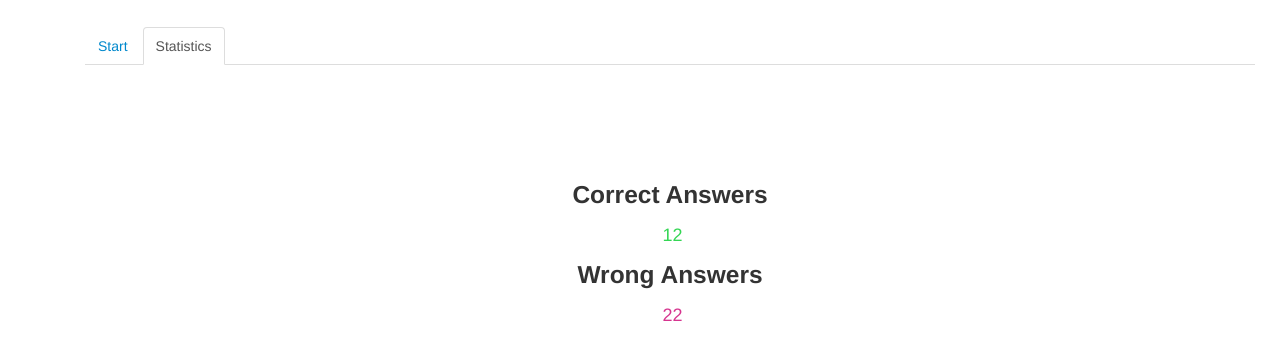
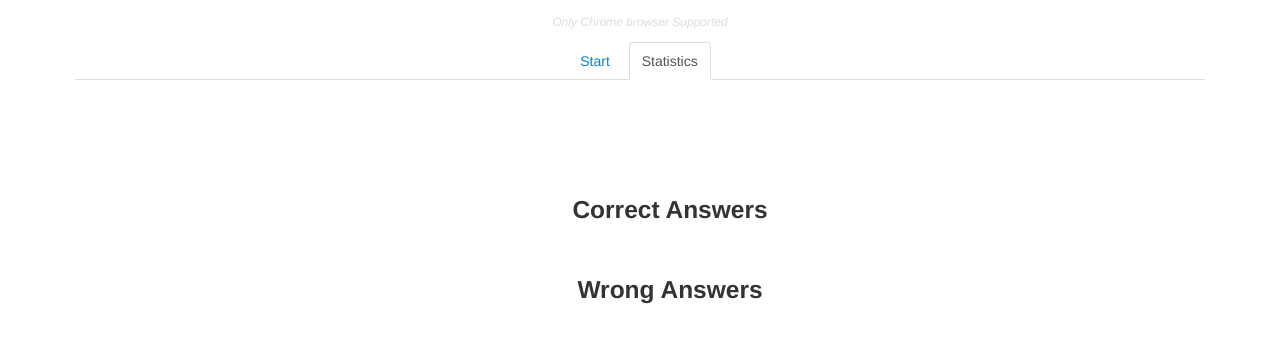
Before and after one commit to kienluu/simple-pitch-trainer, a plain HTML site: page webapp/index.html in a window 1280 px wide. Both pictures are taken after a click on the link "Statistics". Shown: the part 53-412 px from the top of the page. Drawn offline with Linux system fonts and the light colour scheme.

Commit message:
fix bootstrap layout and more styles
Signed-off-by: Kien Luu <kienluu@kien56.local>

```diff
--- a/webapp/index.html
+++ b/webapp/index.html
@@ -28,16 +28,16 @@
         <![endif]-->
 
         <!-- Add your site or application content here -->
-        <div class="container">
+        <div class="container main-content">
 
         <div class="row-fluid">
+            <div class="span12">
                 <header><h1>Simple Pitch Trainer</h1></header>
-
-            <ul class="nav nav-tabs span12">
+                <p class="support-text">Only Chrome browser Supported</p>
+                <ul class="nav nav-tabs">
                     <li class="active"><a  data-toggle="tab" href="#startpage">Start</a></li>
                     <li><a href="#stats" data-toggle="tab">Statistics</a></li>
                 </ul>
-
                 <div class="tab-content span12">
                     <div class="tab-pane active start-page" id="startpage">
                                     <div class="start-box">
@@ -82,11 +82,12 @@
                     </div>
                     <div class="tab-pane stats-box" id="stats">
                         <h3>Correct Answers</h3>
-                    <p class="correct">&nbsp;12</p>
+                        <p class="correct">&nbsp;</p>
                         <div class="divider"></div>
                         <h3>Wrong Answers</h3>
-                    <p class="wrong">&nbsp;22</p>
+                        <p class="wrong">&nbsp;</p>
                     </div>
+                </div><!-- class="tab-content" -->
             </div>
         </div>
 
--- a/webapp/sass/style.scss
+++ b/webapp/sass/style.scss
@@ -1,15 +1,27 @@
+//@import 'compass/css3';
+
 
 h1 {
   text-align: center;
-  margin-bottom: 30px;
+  margin-bottom: 15px;
 }
 
-ul.tabs {
+
+ul.nav-tabs {
   text-align: center;
+  margin-left: 20px;
+  margin-right: 20px;
 }
 
 $mainPageTopPadding: 90px;
 $contentFontSize: 18px;
+
+.support-text {
+  text-align: center;
+  font-size: 12px;
+  color: #dcdcdc;
+  font-style: italic;
+}
 
 .tab-pane {
   font-size: $contentFontSize;
@@ -97,8 +109,6 @@ $paddingA: 15px;
 
 // Responsive Changes
 
-/* Landscape phone to portrait tablet */
-
 /* Landscape phones and down */
 @media (max-width: 480px) {
   header h1 {
@@ -109,3 +119,17 @@ $paddingA: 15px;
     margin-top: 20px;
   }
 }
+
+.center li {
+  float: none;
+  display: inline-block;
+}
+
+/* Tablets upwards */
+@media (min-width: 480px) {
+  ul.nav-tabs > li {
+    float: none;
+    display: inline-block;
+    text-align: center;
+  }
+}
```
Also changed, not shown: webapp/css/style.css. Lines whose indentation alone changed are shown as unchanged.
